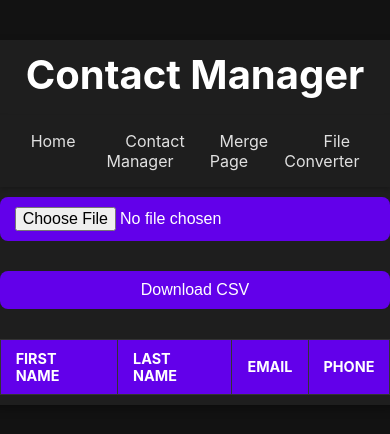
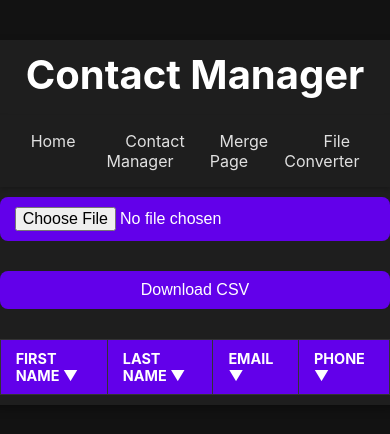
Before and after one commit to Fred56733/Cleaner-Contacts, a React (Vite) app: page /contact-manager in a window 390 px wide. Shown: the part 200-634 px from the top of the page. Built offline with nearby package versions, Linux system fonts and the light colour scheme.

Commit message:
Added sorting options for contact list
To sort by first name, last name, email, and phone number, click the sections at the top

```diff
--- a/src/components/ContactsDisplay.jsx
+++ b/src/components/ContactsDisplay.jsx
@@ -1,20 +1,92 @@
 //Used to display cleaned contacts data
-import React from "react";
+import React, { useEffect, useState } from "react";
 
 const ContactsDisplay = ({ contacts }) => {
+  const [sortedContacts, setSortedContacts] = useState(contacts);
+
+  useEffect(()=>{
+    setSortedContacts(contacts);
+  }, [contacts]);
+
+  const [isAscendingFirst, setIsAscendingFirst] = useState(true);
+  const [isAscendingLast, setIsAscendingLast] = useState(true);
+  const [isAscendingEmail, setIsAscendingEmail] = useState(true);
+  const [isAscendingPhone, setIsAscendingPhone] = useState(true);
+
+  const resetAscending=()=>{
+    setIsAscendingFirst(true)
+    setIsAscendingLast(true)
+    setIsAscendingEmail(true)
+  }
+
+  const sortFirstNames=()=>{
+    resetAscending()
+
+    const sorted = [...sortedContacts].sort((a,b)=>{
+      const nameA=(a.firstName || a.fn || "").toLowerCase();
+      const nameB=(b.firstName || b.fn || "").toLowerCase();
+      return isAscendingFirst ? nameA.localeCompare(nameB) : nameB.localeCompare(nameA);
+    });
+
+    setSortedContacts(sorted);
+    setIsAscendingFirst(!isAscendingFirst);
+  };
+
+  const sortLastNames=()=>{
+    resetAscending()
+
+    const sorted = [...sortedContacts].sort((a,b)=>{
+      const nameA=(a.lastName || a.ln || "").toLowerCase();
+      const nameB=(b.lastName || b.ln || "").toLowerCase();
+      return isAscendingLast ? nameA.localeCompare(nameB) : nameB.localeCompare(nameA);
+    });
+
+    setSortedContacts(sorted);
+    setIsAscendingLast(!isAscendingLast);
+  };
+
+  const sortEmailAddresses=()=>{
+    resetAscending()
+
+    const sorted = [...sortedContacts].sort((a,b)=>{
+      const nameA=(a.email || "").toLowerCase();
+      const nameB=(b.email || "").toLowerCase();
+      return isAscendingEmail ? nameA.localeCompare(nameB) : nameB.localeCompare(nameA);
+    });
+
+    setSortedContacts(sorted);
+    setIsAscendingEmail(!isAscendingEmail);
+  };
+
+  const extractAreaCode=(phone)=>{
+    const match = phone.match(/\d{3}/);
+    return match ? parseInt(match[0]) : 0;
+  };
+
+  const sortPhoneNumbers=()=>{
+    const sorted = [...sortedContacts].sort((a,b)=>{
+      const areaCodeA = extractAreaCode(a.phone || "");
+      const areaCodeB = extractAreaCode(b.phone || "");
+      return isAscendingPhone ? areaCodeA - areaCodeB : areaCodeB - areaCodeA;
+    });
+
+    setSortedContacts(sorted);
+    setIsAscendingPhone(!isAscendingPhone);
+  }
+
   return (
     <table>
       <thead>
         <tr>
-          <th>First Name</th>
-          <th>Last Name</th>
-          <th>Email</th>
-          <th>Phone</th>
+          <th onClick={sortFirstNames} style={{cursor: "pointer"}}>First Name {isAscendingFirst ? "▼" : "▲"}</th>
+          <th onClick={sortLastNames} style={{cursor: "pointer"}}>Last Name {isAscendingLast ? "▼" : "▲"}</th>
+          <th onClick={sortEmailAddresses} style={{cursor: "pointer"}}>Email {isAscendingEmail ? "▼" : "▲"}</th>
+          <th onClick={sortPhoneNumbers} style={{cursor: "pointer"}}>Phone {isAscendingPhone ? "▼" : "▲"}</th>
         </tr>
       </thead>
       <tbody>
-        {contacts.map((contact, index) => (
-          <tr key={index}>
+        {sortedContacts.map((contact, index) => (
+          <tr key={contact.firstName || index}>
             <td>{contact.firstName || contact.fn || "N/A"}</td>
             <td>{contact.lastName || contact.ln || "N/A"}</td>
             <td>{contact.email || "N/A"}</td>
```
Also changed, not shown: 1 other file (tests, documents, lock files or other folders).
